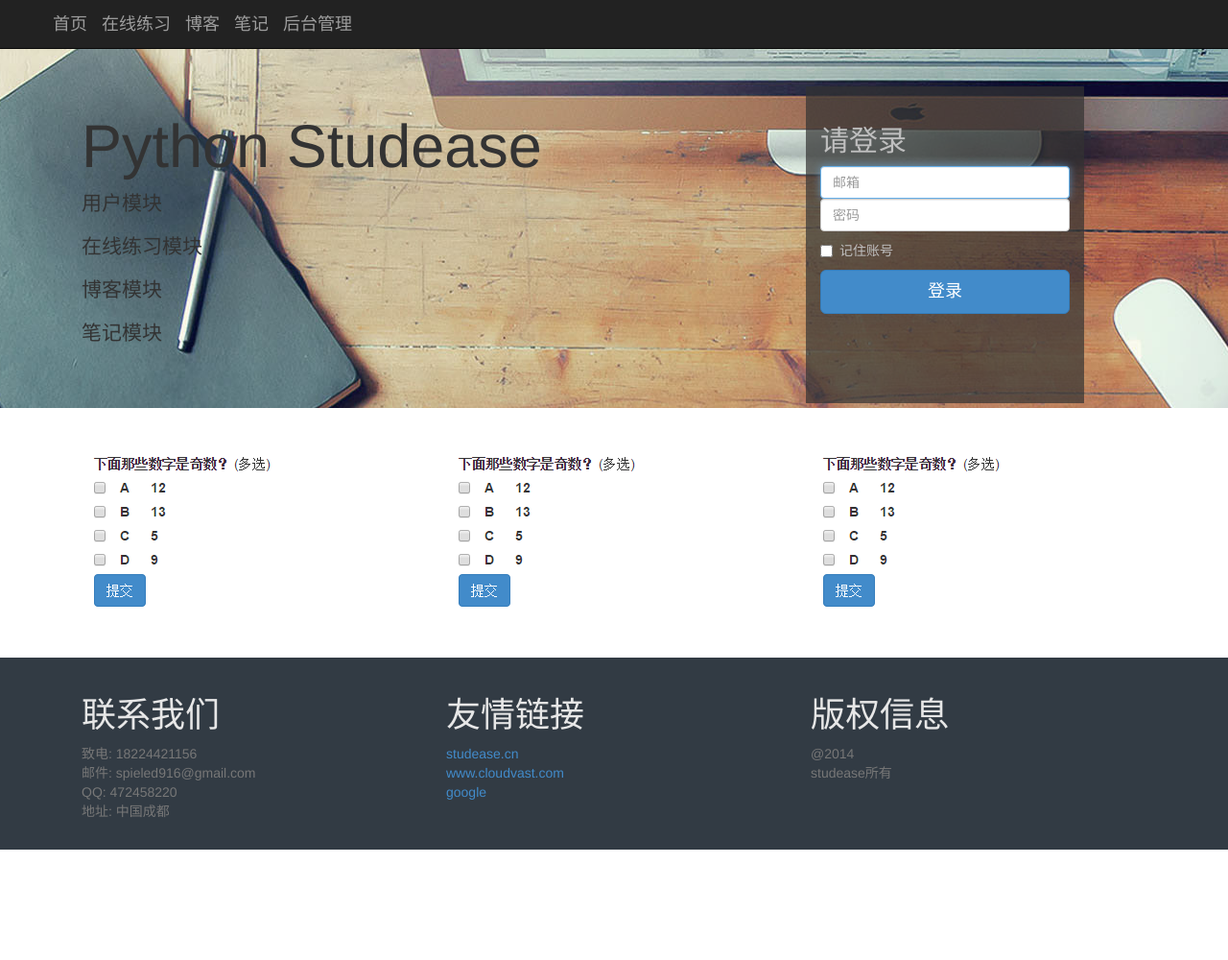
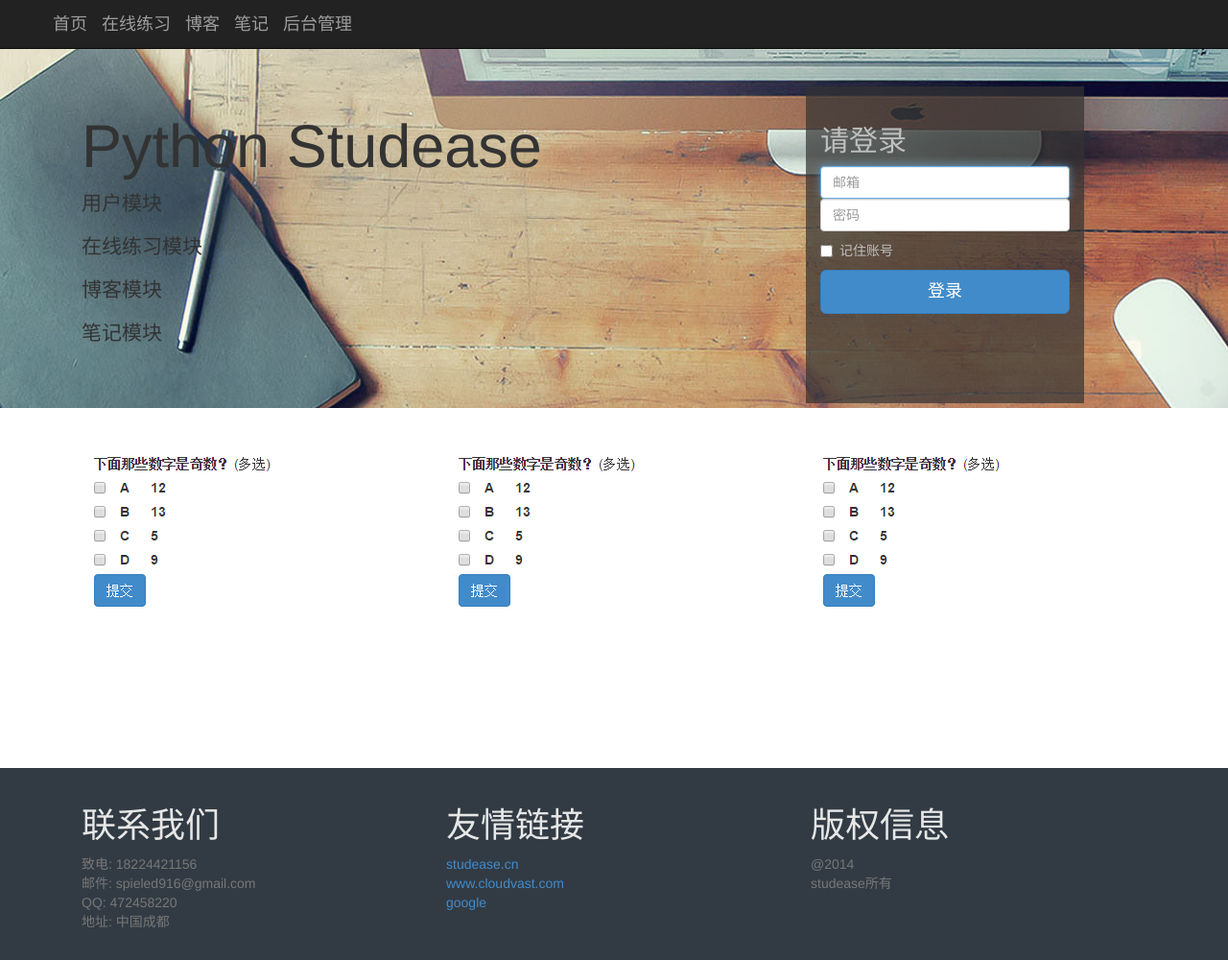
Before and after one commit to spieled/py-studease, a Django app: page / in a window 1280 px wide. Shown: the whole page at 96% size. Before the commit the page ends 885 px from the top, so only its background shows below. Run offline with Django 3.2, Linux system fonts and the light colour scheme; some libraries are stand-ins or nearby versions.

Commit message:
1、调整首页内容部分最小高度为800px 2、修改url映射blog/和note/都展示首页，因为那些模块还没有做

```diff
--- a/pystudease/urls.py
+++ b/pystudease/urls.py
@@ -16,6 +16,8 @@ urlpatterns = patterns('',
 
     url(r'^admin/', include(admin.site.urls)),
     url(r'^$', views.index),
+    url(r'^blog/$', views.index),
+    url(r'^note/$', views.index),
     url(r'^practice/', include(practiceurls)),
 )
 
--- a/templates/base.html
+++ b/templates/base.html
@@ -54,7 +54,7 @@
         </div>
     </div>
 
-    <div class="row" style="min-height: 600px;">
+    <div class="row" style="min-height: 800px;">
     {% block main %}
         <div class="jumbotron" style="background-image: url('{% static 'image/bg1.jpg' %}'); margin-top: 50px;">
         <div class="container">
```
